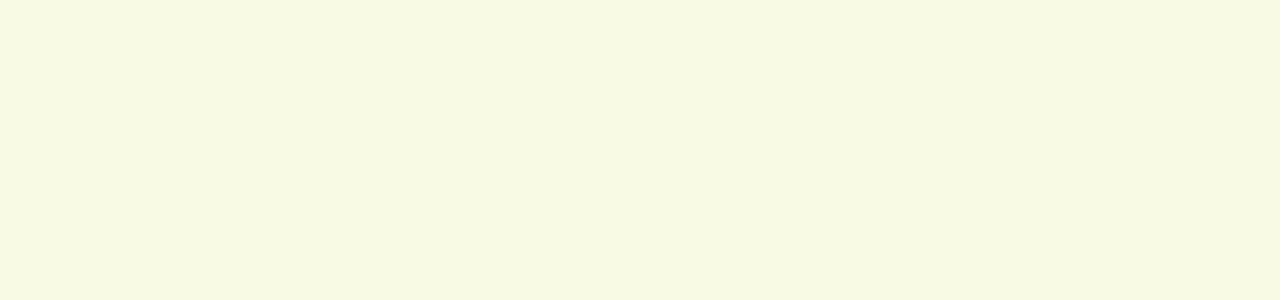
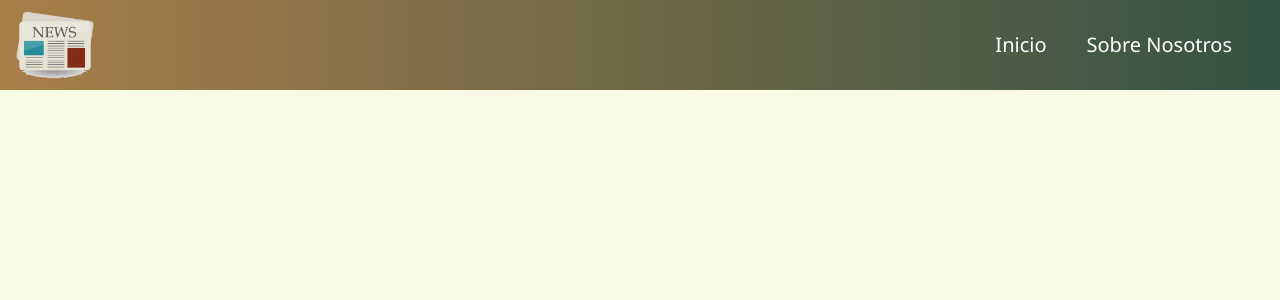
Before and after one commit to matiarias/news-app-with-react, a React (Create React App) app: page /about in a window 1280 px wide. Before the commit this address had no page. Shown: the top 300 px of the page. Built offline with nearby package versions, Linux system fonts and the light colour scheme.

Commit message:
se creo pagina de about-us y se añadio componente Link a los elementos del nav

```diff
--- a/src/App.jsx
+++ b/src/App.jsx
@@ -1,6 +1,7 @@
 import React from "react";
 import Home from "./pages/Home";
 import { BrowserRouter, Routes, Route } from "react-router-dom";
+import AboutUs from "./pages/AboutUs";
 
 const App = () => {
   return (
@@ -8,6 +9,7 @@ const App = () => {
       <BrowserRouter>
         <Routes>
           <Route path="/" element={<Home />} />
+          <Route path="/about" element={<AboutUs />} />
         </Routes>
       </BrowserRouter>
     </>
--- a/src/components/navbar/NavBar.jsx
+++ b/src/components/navbar/NavBar.jsx
@@ -1,18 +1,25 @@
 import React from "react";
 import newsLogo from "../../assets/newsapp-logo.png";
+import { Link } from "react-router-dom";
 
 const NavBar = () => {
   return (
     <div className="relative bg-gradient-to-r from-[rgba(136,73,9,.7)] to-[#335343] w-full h-[90px] p-2 lg:px-4 lg:py-2 flex justify-between items-center">
-      <img className="h-[50px] lg:h-[70px]" src={newsLogo} alt="news logo" />
+      <Link to="/">
+        <img className="h-[50px] lg:h-[70px]" src={newsLogo} alt="news logo" />
+      </Link>
       <div className="mr-8">
         <ul className="flex gap-x-4 lg:gap-x-10">
-          <li className="text-white text-sm md:text-base lg:text-xl font-medium">
-            Inicio
-          </li>
-          <li className="text-white text-sm md:text-base lg:text-xl font-medium">
-            Sobre Nosotros
-          </li>
+          <Link to="/">
+            <li className="text-white text-sm md:text-base lg:text-xl font-medium hover:text-yellow-400 lg:hover:scale-110">
+              Inicio
+            </li>
+          </Link>
+          <Link to="/about">
+            <li className="text-white text-sm md:text-base lg:text-xl font-medium hover:text-yellow-400 lg:hover:scale-110">
+              Sobre Nosotros
+            </li>
+          </Link>
         </ul>
       </div>
     </div>
--- /dev/null
+++ b/src/pages/AboutUs.jsx
@@ -0,0 +1,12 @@
+import React from "react";
+import NavBar from "../components/navbar/NavBar";
+
+const AboutUs = () => {
+  return (
+    <div>
+      <NavBar />
+    </div>
+  );
+};
+
+export default AboutUs;
```
